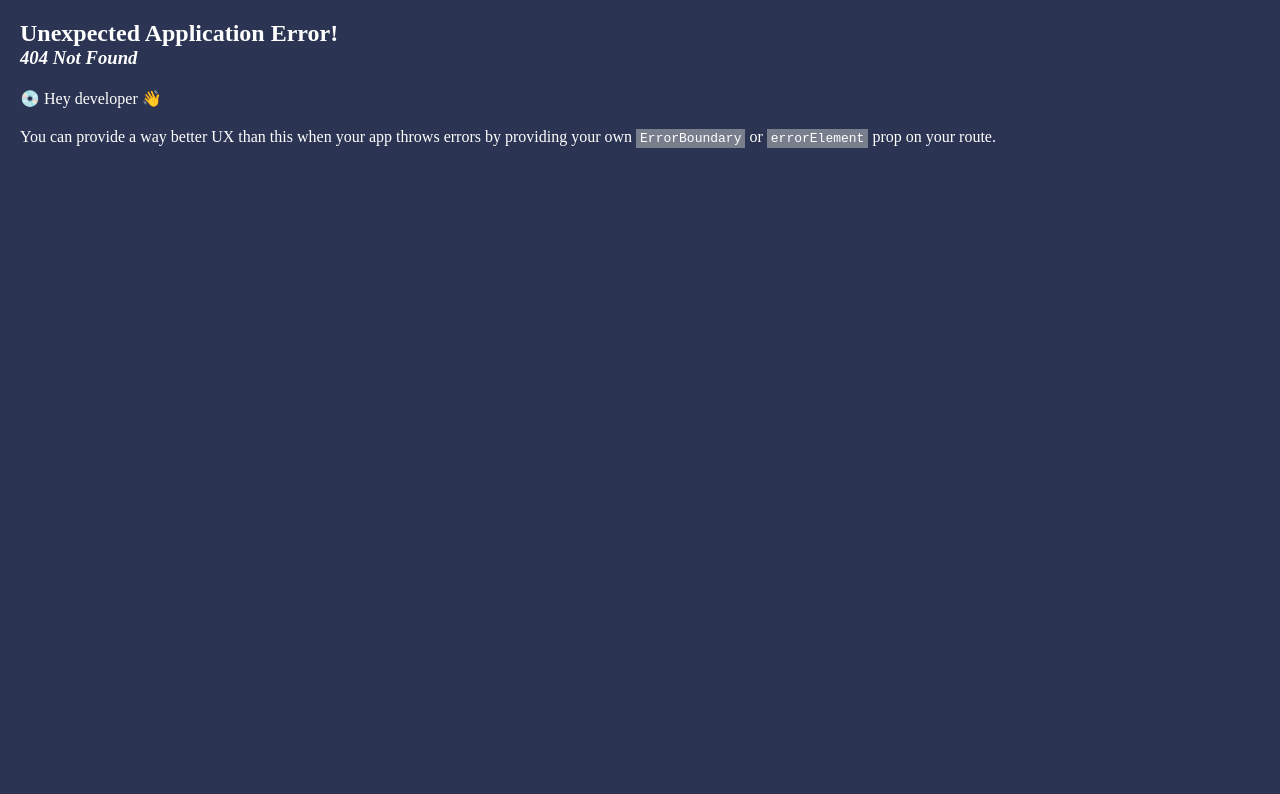
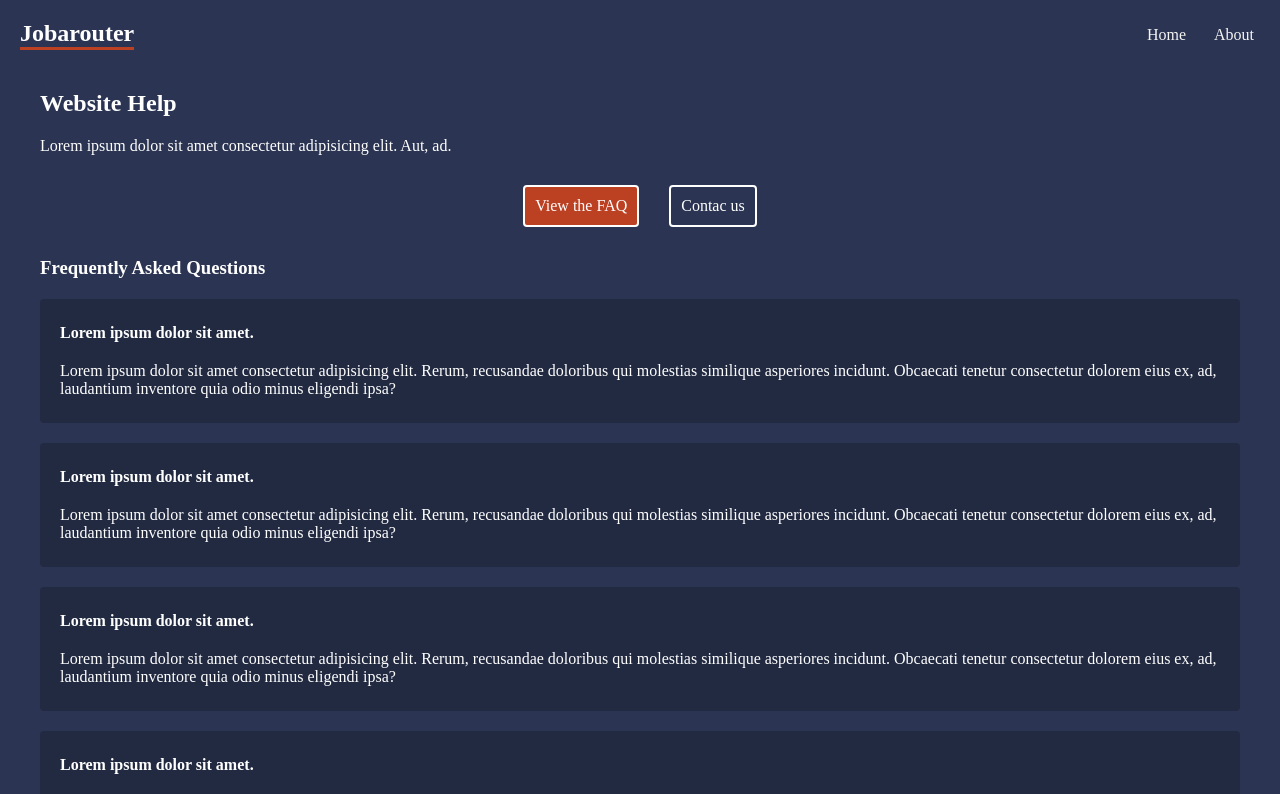
Before and after one commit to ksmcod/react-router-course, a React (Vite) app: page /help/faq in a window 1280 px wide. Before the commit this address had no page. Shown: the top 794 px of the page. Built offline with nearby package versions, Linux system fonts and the light colour scheme.

Commit message:
Implemented 'Help' section with nested routes

```diff
--- a/index.html
+++ b/index.html
@@ -2,7 +2,7 @@
 <html lang="en">
   <head>
     <meta charset="UTF-8" />
-    <link rel="icon" type="image/svg+xml" href="/vite.svg" />
+    <!-- <link rel="icon" type="image/svg+xml" href="/vite.svg" /> -->
     <meta name="viewport" content="width=device-width, initial-scale=1.0" />
     <title>Vite + React</title>
   </head>
--- a/src/App.jsx
+++ b/src/App.jsx
@@ -2,6 +2,10 @@ import { createBrowserRouter, createRoutesFromElements,Route, RouterProvider } f
 import Home from "./pages/Home"
 import About from "./pages/About"
 import RootLayout from "./layouts/RootLayout"
+import { useEffect } from "react"
+import HelpLayout from "./layouts/HelpLayout"
+import Faq from "./pages/help/Faq"
+import Contact from "./pages/help/Contact"
 
 
 const router = createBrowserRouter(
@@ -9,12 +13,21 @@ const router = createBrowserRouter(
     <Route path="/" element={<RootLayout />}>
       <Route index element={<Home />} />
       <Route path="about" element={<About/>} />
+      <Route path="help" element={<HelpLayout/>}>
+        <Route path="faq" element={<Faq />} />
+        <Route path="contact" element={<Contact />} />
+      </Route>
     </Route>
   )
 )
 
 
 export default function App() {
+
+  useEffect(() => {
+    document.title = "React Router Course"
+  },[])
+
   return (
     <RouterProvider router={router} />
   )
--- a/src/index.css
+++ b/src/index.css
@@ -50,6 +50,11 @@ header nav a {
   color: whitesmoke;
 }
 
+nav a {
+  color: white;
+  text-decoration: none;
+}
+
 header nav a.active {
   background: var(--primary);
 }
@@ -58,3 +63,50 @@ main {
   max-width: 1200px;
   margin: 40px auto;
 }
+
+/* HELP LAYOUT */
+.help-layout nav {
+  display: flex;
+  justify-content: center;
+  gap: 30px;
+  margin: 30px 0;
+}
+.help-layout nav a{
+  padding: 10px;
+  border: 2px solid white;
+  border-radius: 4px;
+  text-decoration: none;
+}
+.help-layout nav a:hover{
+  border-color: var(--primary);
+}
+.help-layout nav a.active {
+  background: var(--primary);
+}
+
+/* FAQ */
+.faq .question {
+  background: rgba(0,0,0,0.2);
+  padding: 5px 20px;
+  border-radius: 4px;
+  margin: 20px 0;
+}
+
+/* CONTACT FORM */
+form {
+  margin-top: 30px;
+}
+form input, form label span, form textarea {
+  display: block;
+}
+form input, form textarea {
+  margin-bottom: 30px;
+  padding: 8px;
+  border-radius: 4px;
+  border: 0;
+  width: 300px;
+  color: var(--secondary);
+}
+form label span {
+  margin-bottom: 10px;
+}
--- /dev/null
+++ b/src/layouts/HelpLayout.jsx
@@ -0,0 +1,17 @@
+import { NavLink, Outlet } from "react-router-dom";
+
+export default function HelpLayout() {
+  return (
+    <div className="help-layout">
+        <h2>Website Help</h2>
+        <p>Lorem ipsum dolor sit amet consectetur adipisicing elit. Aut, ad.</p>
+
+        <nav>
+            <NavLink to="faq">View the FAQ</NavLink>
+            <NavLink to="contact">Contac us</NavLink>
+        </nav>
+
+        <Outlet/>
+    </div>
+  )
+}
--- /dev/null
+++ b/src/pages/help/Contact.jsx
@@ -0,0 +1,18 @@
+export default function Contact() {
+    return (
+      <div className="contact">
+        <h3>Contact Us</h3>
+        <form>
+          <label>
+            <span>Your email:</span>
+            <input type="email" name="email" required />
+          </label>
+          <label>
+            <span>Your message:</span>
+            <textarea name="message" required></textarea>
+          </label>
+          <button>Submit</button>
+        </form>
+      </div>
+    )
+  }
--- /dev/null
+++ b/src/pages/help/Faq.jsx
@@ -0,0 +1,33 @@
+export default function Faq() {
+    return (
+      <div className="faq">
+        <h3>Frequently Asked Questions</h3>
+
+        <div className="question">
+          <p><strong>Lorem ipsum dolor sit amet.</strong></p>
+          <p>Lorem ipsum dolor sit amet consectetur adipisicing elit. Rerum, recusandae doloribus qui molestias similique asperiores incidunt. Obcaecati tenetur consectetur dolorem eius ex, ad, laudantium inventore quia odio minus eligendi ipsa?</p>
+        </div>
+
+        <div className="question">
+          <p><strong>Lorem ipsum dolor sit amet.</strong></p>
+          <p>Lorem ipsum dolor sit amet consectetur adipisicing elit. Rerum, recusandae doloribus qui molestias similique asperiores incidunt. Obcaecati tenetur consectetur dolorem eius ex, ad, laudantium inventore quia odio minus eligendi ipsa?</p>
+        </div>
+
+        <div className="question">
+          <p><strong>Lorem ipsum dolor sit amet.</strong></p>
+          <p>Lorem ipsum dolor sit amet consectetur adipisicing elit. Rerum, recusandae doloribus qui molestias similique asperiores incidunt. Obcaecati tenetur consectetur dolorem eius ex, ad, laudantium inventore quia odio minus eligendi ipsa?</p>
+        </div>
+
+        <div className="question">
+          <p><strong>Lorem ipsum dolor sit amet.</strong></p>
+          <p>Lorem ipsum dolor sit amet consectetur adipisicing elit. Rerum, recusandae doloribus qui molestias similique asperiores incidunt. Obcaecati tenetur consectetur dolorem eius ex, ad, laudantium inventore quia odio minus eligendi ipsa?</p>
+        </div>
+
+        <div className="question">
+          <p><strong>Lorem ipsum dolor sit amet.</strong></p>
+          <p>Lorem ipsum dolor sit amet consectetur adipisicing elit. Rerum, recusandae doloribus qui molestias similique asperiores incidunt. Obcaecati tenetur consectetur dolorem eius ex, ad, laudantium inventore quia odio minus eligendi ipsa?</p>
+        </div>
+
+      </div>
+    )
+  }
```
